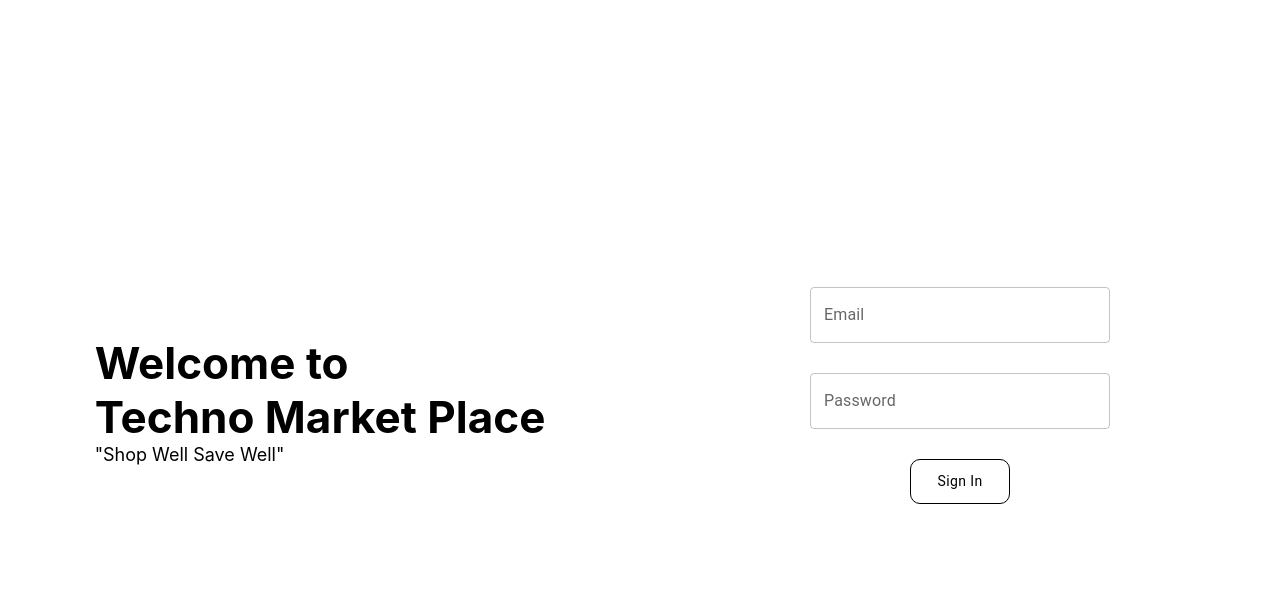
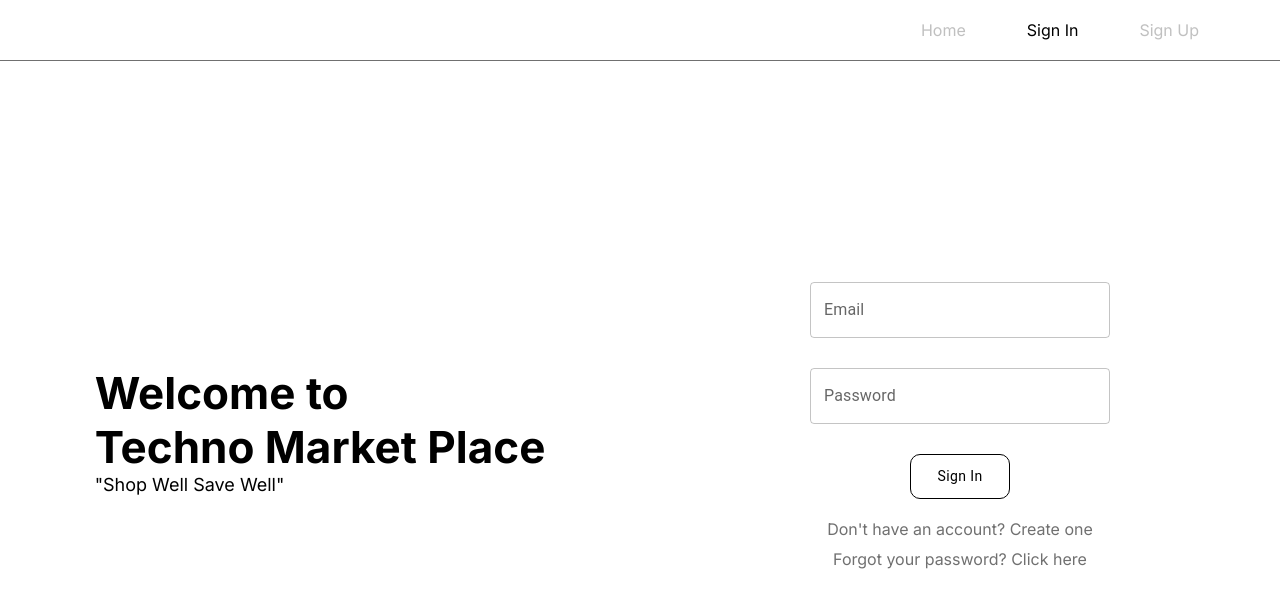
Before and after one commit to Mehdishah57/techno-market-front-end, a React (Create React App) app: page /login in a window 1280 px wide. Shown: the top 608 px of the page. Built offline with nearby package versions, Linux system fonts and the light colour scheme.

Commit message:
login Screen Made v1

```diff
--- /dev/null
+++ b/_base.scss
@@ -0,0 +1,2 @@
+$medium-color: #707070;
+$primary-color: black;
--- a/package.json
+++ b/package.json
@@ -11,6 +11,7 @@
     "@testing-library/jest-dom": "^5.15.1",
     "@testing-library/react": "^11.2.7",
     "@testing-library/user-event": "^12.8.3",
+    "axios": "^0.24.0",
     "node-sass": "^6.0.1",
     "react": "^17.0.2",
     "react-dom": "^17.0.2",
--- a/public/index.html
+++ b/public/index.html
@@ -9,6 +9,9 @@
       name="description"
       content="Welcome to Techno Market Place"
     />
+    <link rel="preconnect" href="https://fonts.googleapis.com">
+<link rel="preconnect" href="https://fonts.gstatic.com" crossorigin>
+<link href="https://fonts.googleapis.com/css2?family=Inter:wght@100;200;300;400;500;600;700;800;900&display=swap" rel="stylesheet">
     <link rel="apple-touch-icon" href="%PUBLIC_URL%/logo192.png" />
     <link rel="manifest" href="%PUBLIC_URL%/manifest.json" />
     <title>Techno MarketPlace</title>
--- a/src/App.js
+++ b/src/App.js
@@ -1,9 +1,10 @@
 import React from "react";
-import { Routes, Route } from "react-router-dom";
+import { Routes, Route, Navigate } from "react-router-dom";
 import Login from "./pages/Login";
 import "./App.scss";
 import Signup from "./pages/Signup";
 import Home from "./pages/Home";
+import Profile from "./pages/Profile";
 
 const App = () => {
   return (
@@ -11,7 +12,9 @@ const App = () => {
       <Routes>
         <Route path="/login" element={<Login />}/>
         <Route path="/signup" element={<Signup />}/>
+        <Route path="/profile" element={<Profile />} />
         <Route path="/home" element={<Home />}/>
+        <Route path="/" element={<Navigate to="/home" />} />
       </Routes>
     </div>
   );
--- a/src/components/Navbar.jsx
+++ b/src/components/Navbar.jsx
@@ -1,10 +1,25 @@
 import React from 'react';
+import { NavLink } from "react-router-dom";
+
 import "../styles/nav.scss";
 
 const Navbar = () => {
+
+	const isActive = navProps => navProps.isActive ? "link-active" : "link-asleep";
+
 	return (
 		<nav className="nav-wrapper">
-
+			<ul>
+				<li>
+					<NavLink to="/home" className={isActive}>Home</NavLink>
+				</li>
+				<li>
+					<NavLink to="/login" className={isActive}>Sign In</NavLink>
+				</li>
+				<li>
+					<NavLink to="/signup" className={isActive}>Sign Up</NavLink>
+				</li>
+			</ul>
 		</nav>
 	)
 }
--- a/src/index.scss
+++ b/src/index.scss
@@ -3,10 +3,20 @@
   padding: 0;
   box-sizing: border-box;
 }
+
+a{
+  text-decoration: none;
+}
+
+ul {
+  list-style-type: none;
+}
+
 body {
-  font-family: -apple-system, BlinkMacSystemFont, 'Segoe UI', 'Roboto', 'Oxygen',
-    'Ubuntu', 'Cantarell', 'Fira Sans', 'Droid Sans', 'Helvetica Neue',
-    sans-serif;
+  // font-family: -apple-system, BlinkMacSystemFont, 'Segoe UI', 'Roboto', 'Oxygen',
+  //   'Ubuntu', 'Cantarell', 'Fira Sans', 'Droid Sans', 'Helvetica Neue',
+  //   sans-serif;
+  font-family: 'Inter', sans-serif;
   -webkit-font-smoothing: antialiased;
   -moz-osx-font-smoothing: grayscale;
 }
--- a/src/pages/Home.jsx
+++ b/src/pages/Home.jsx
@@ -1,9 +1,10 @@
-import React from 'react'
+import React from 'react';
+import Navbar from "../components/Navbar";
 
 const Home = () => {
     return (
         <div>
-            Hello from Home
+            <Navbar />
         </div>
     )
 }
--- a/src/pages/Login.jsx
+++ b/src/pages/Login.jsx
@@ -1,12 +1,31 @@
-import React from 'react'
+import React, { useRef } from 'react'
 import TextField from '@mui/material/TextField';
 import Button from '@mui/material/Button';
+import Navbar from "../components/Navbar";
+import { useNavigate, Link } from "react-router-dom";
 
 import "../styles/login.scss";
 
+import login from '../services/login';
+
 const Login = () => {
+	let { current: email } = useRef("");
+	let { current: password } = useRef("");
+
+	const navigate = useNavigate();
+
+	const handleLogin = async e => {
+		e.preventDefault();
+		const { data, error } = await login(email,password);
+		if(error) return console.log(error);
+		localStorage.setItem("fyptoken",data);
+		navigate("/home", { replace: true });
+	}
+
 	return (
 		<div className="login-wrapper">
+			<Navbar />
+			<div className="sub-wrapper">
 			<div className="text">
 				<div>
 					<h1>Welcome to</h1>
@@ -15,13 +34,14 @@ const Login = () => {
 				</div>
 			</div>
 			<div className="form">
-				<form>
+				<form onSubmit={handleLogin}>
 					<div>
 						<TextField
 							className="f0011"
 							id="outlined-basic"
 							label="Email"
 							variant="outlined"
+							onChange={ e => email = e.currentTarget.value }
 						/>
 					</div>
 					<div>
@@ -30,17 +50,25 @@ const Login = () => {
 							id="outlined-basic"
 							label="Password"
 							variant="outlined"
+							type="password"
+							onChange={ e => password = e.currentTarget.value }
 						/>
 					</div>
 					<div className="button-wrapper">
 						<Button
 							className="b0011"
 							variant="outlined"
+							type="submit"
 						>
 							Sign In
 						</Button>
 					</div>
+					<div className="link-wrapper">
+						<Link to="/signup">Don't have an account? Create one</Link>
+						<Link to="#">Forgot your password? Click here</Link>
+					</div>
 				</form>
+			</div>
 			</div>
 		</div>
 	)
--- /dev/null
+++ b/src/pages/Profile.jsx
@@ -0,0 +1,11 @@
+import React from 'react'
+
+const Profile = () => {
+    return (
+        <div>
+            hello from profile
+        </div>
+    )
+}
+
+export default Profile
--- /dev/null
+++ b/src/services/login.js
@@ -0,0 +1,12 @@
+import axios from "axios";
+
+const login = async (email, password) => {
+    try {
+        const { data } = await axios.post(`${process.env.REACT_APP_BACKEND}/api/user/login`, { email, password })
+        return { data, error: null }
+    } catch (error) {
+        return { data: null, error }
+    }
+}
+
+export default login;
--- a/src/styles/login.scss
+++ b/src/styles/login.scss
@@ -1,18 +1,32 @@
+@import  "../../base";
+
 .login-wrapper{
-    display: flex;
-    justify-content: center;
-    align-items: center;
-    flex-wrap: wrap;
-    width: 100vw;
-    height: 100vh;
-
-    .text {
     display: flex;
     flex-direction: column;
     justify-content: center;
     align-items: center;
+    width: 100vw;
+    height: 100vh;
+    overflow-x: hidden;
+
+    .sub-wrapper{
+        display: flex;
+        flex-direction: row;
+        justify-content: center;
+        align-items: center;
+        flex-wrap: wrap;
+        width: 100%;
         height: 100%;
+
+        .text {
+            display: flex;
+            flex: 500px;
+            flex-direction: column;
+            justify-content: center;
+            align-items: center;
             width: 50%;
+            height: 100%;
+            word-wrap: break-word;
             font-size: 22px;
 
             p {
@@ -26,21 +40,25 @@
 
         .form {
             display: flex;
+            flex: 500px;
             flex-direction: column;
             justify-content: center;
             align-items: center;
             height: 100%;
-        width: 50%;
 
             form {
                 display: flex;
                 flex-direction: column;
                 justify-content: center;
+                align-items: center;
                 flex-direction: column;
+                width: 100%;
+                overflow: hidden;
 
                 div {
                     margin-bottom: 10px;
-                width: 300px;
+                    max-width: 300px;
+                    width: 100%;
 
                     .f0011{
                         border-color: black;
@@ -63,6 +81,36 @@
                     justify-content: center;
                     align-items: center;
                 }
+
+                .link-wrapper{
+                    display: flex;
+                    flex-direction: column;
+                    overflow: hidden;
+
+                    a{
+                        width: 100%;
+                        text-align: center;
+                        color: $medium-color;
+                        margin-top: 10px;
                     }
                 }
             }
+        }
+    }
+
+    @media only screen and (max-width:1015px) {
+        .sub-wrapper{
+            .text {
+                height: max-content;
+                margin-top: 10%;
+                div{
+                    text-align: center;
+                }
+             }
+
+             .form {
+                 height: max-content;
+             }
+        }
+    }
+}
--- a/src/styles/nav.scss
+++ b/src/styles/nav.scss
@@ -0,0 +1,29 @@
+.nav-wrapper{
+    display: flex;
+    flex-direction: row;
+    justify-content: flex-end;
+    border-bottom: 1px solid #707070;
+    padding: 20px;
+    width: 100%;
+
+    ul {
+        display: flex;
+        justify-content: space-evenly;
+        align-items: center;
+        max-width: 400px;
+        width: 100%;
+    }
+
+    .link-active{
+        color: black;
+    }
+    .link-asleep{
+        color: #70707070;
+    }
+
+    @media only screen and (max-width:970px) {
+        &{
+            justify-content: center;
+        }
+    }
+}
```
Also changed, not shown: 2 other files (tests, documents, lock files or other folders). Lines whose indentation alone changed are shown as unchanged.
